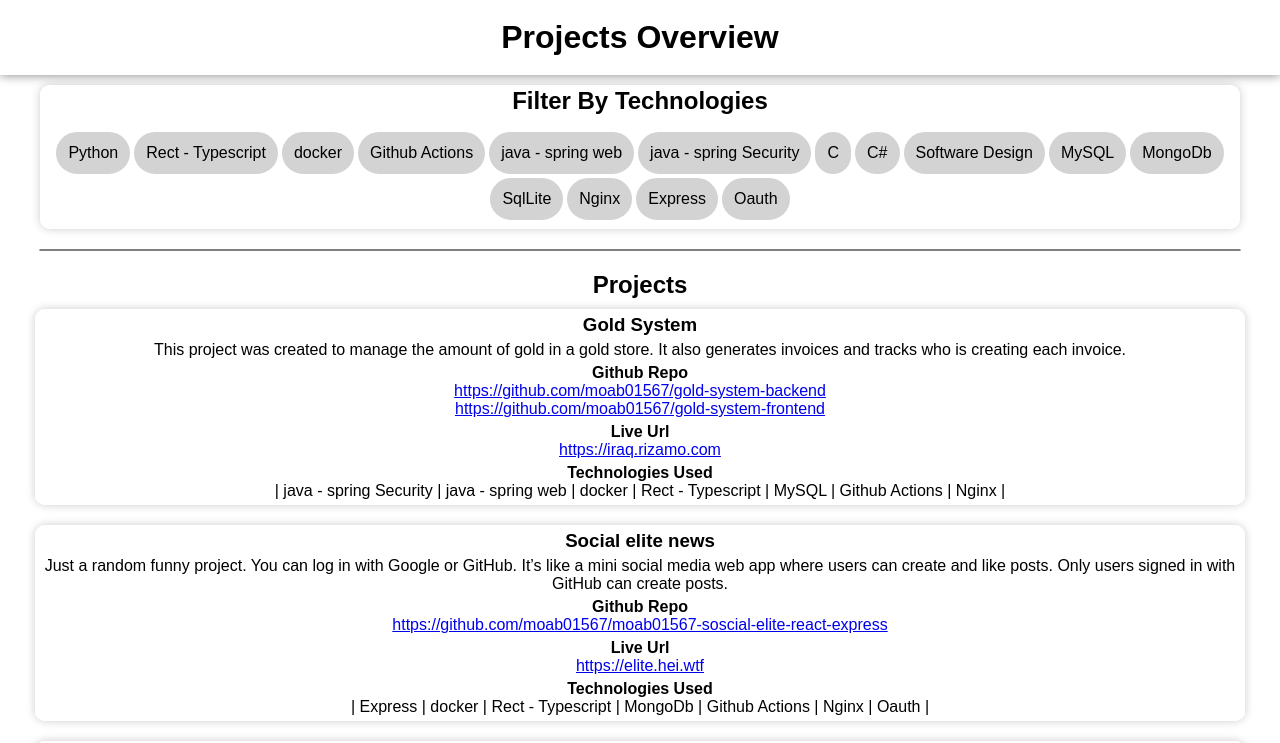
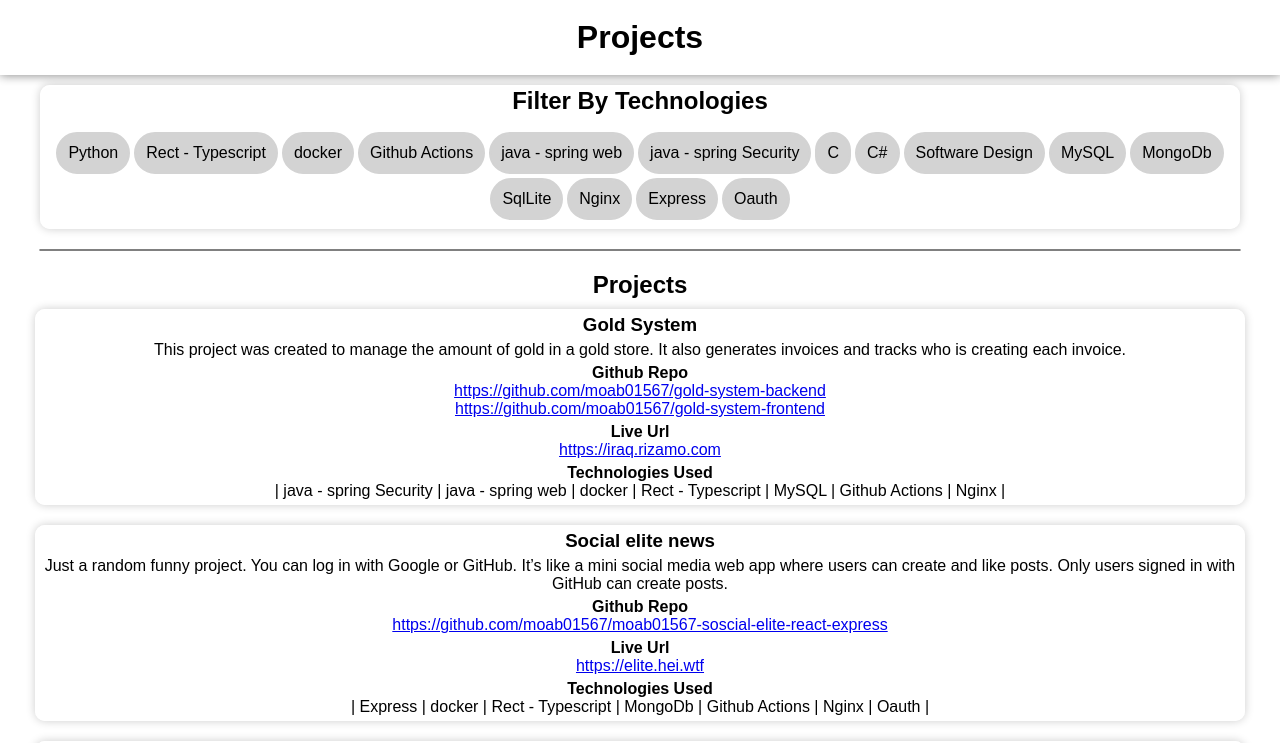
Before and after one commit to moab01567/project-overview, a React (Vite) app: page / in a window 1280 px wide. Shown: the top 743 px of the page. Built offline with nearby package versions, Linux system fonts and the light colour scheme.

Commit message:
testing deployment

```diff
--- a/src/pages/ProjectsOverview.tsx
+++ b/src/pages/ProjectsOverview.tsx
@@ -14,7 +14,7 @@ export function ProjectsOverview(){
     const [selectedTechnologies, setSelectedTechnologies] = useState<ProjectData.Technologies[]>([])
 
     return <div className={css.pageDiv}>
-        <Header headerTile={"Projects Overview"}/>
+        <Header headerTile={"Projects"}/>
         <div className={css.filterDiv}>
             <FilterOptions selectedTechnologies={selectedTechnologies}
                            setSelectedTechnologies={setSelectedTechnologies}/>
```
